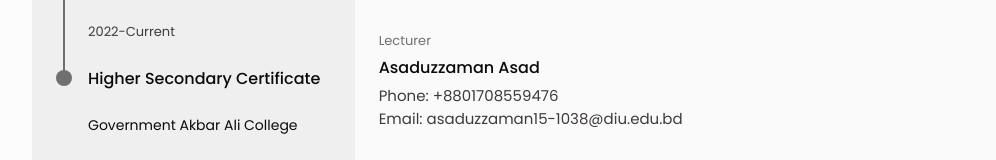
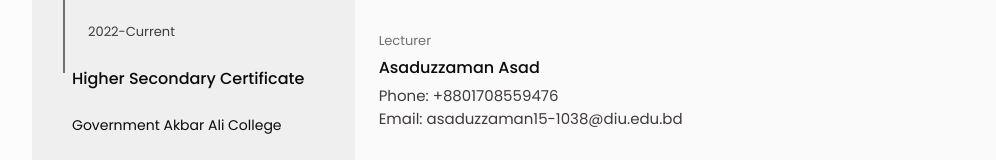
Before and after one commit to Redoy0/Responsive-CV-Using-Html-Css, a plain HTML site: page index.html in a window 1280 px wide. Shown: the part 1029-1189 px from the top of the page, without its empty margins (124-1120 px from the left). Drawn offline with nearby package versions, Linux system fonts and the light colour scheme.

Commit message:
Update index.html rounder removed

```diff
--- a/index.html
+++ b/index.html
@@ -154,7 +154,7 @@
                         </div>
                         <div class="education_content">
                             <div class="education_time">
-                                <span class="education_rounder"></span>
+                              <!--  <span class="education_rounder"></span> -->
                                 <!-- <span class="education_line"></span> -->
                             </div>
 
```
